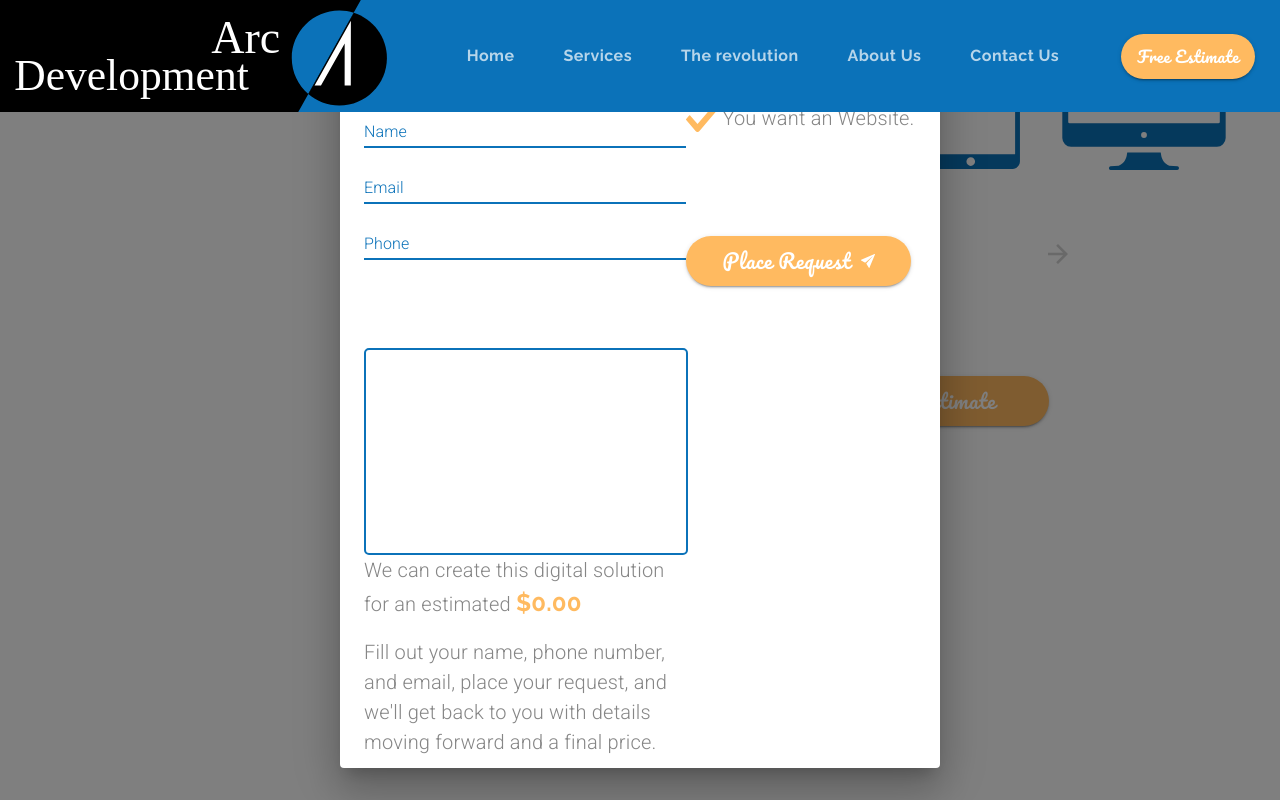
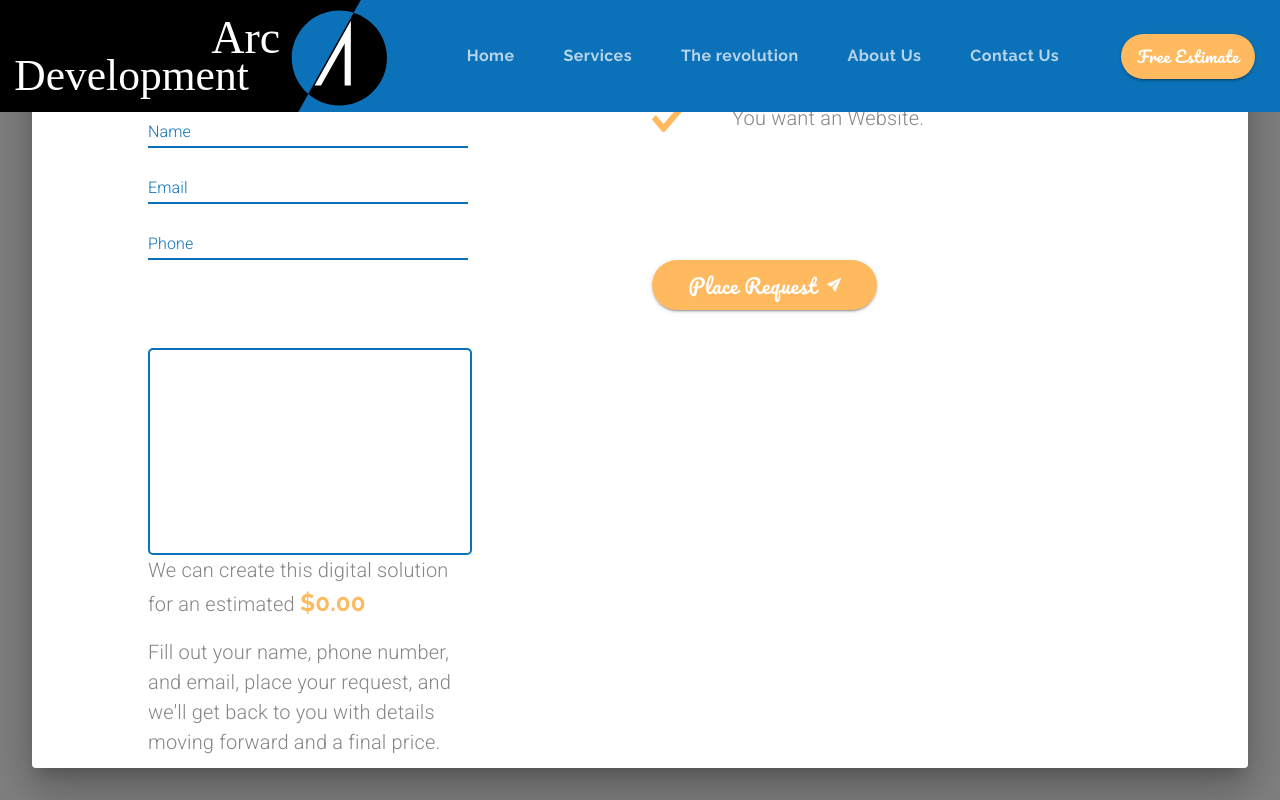
Before and after one commit to daw-maj-pl/arcdevelopment, a React (Create React App) app: page /estimate in a window 1280 px wide. Both pictures are taken after a click on the button "Get Estimate". Shown: the part 423-1223 px from the top of the page. Built offline with nearby package versions, Linux system fonts and the light colour scheme.

Commit message:
Add some styling

```diff
--- a/src/components/Estimate.js
+++ b/src/components/Estimate.js
@@ -584,11 +584,16 @@ export default function Estimate() {
 
   const softwareSelection = (
     <Grid container direction="column">
-      <Grid item container alignItems="center">
-        <Grid item>
+      <Grid
+        item
+        container
+        alignItems="center"
+        style={{ marginBottom: '1.25em' }}
+      >
+        <Grid item xs={2}>
           <img src={check} alt="checkmark" />
         </Grid>
-        <Grid item>
+        <Grid item xs={10}>
           <Typography variant="body1">
             You want {service}
             {platforms.length > 0
@@ -621,11 +626,16 @@ export default function Estimate() {
           </Typography>
         </Grid>
       </Grid>
-      <Grid item container alignItems="center">
-        <Grid item>
+      <Grid
+        item
+        container
+        alignItems="center"
+        style={{ marginBottom: '1.25em' }}
+      >
+        <Grid item xs={2}>
           <img src={check} alt="checkmark" />
         </Grid>
-        <Grid item>
+        <Grid item xs={10}>
           <Typography variant="body1">
             {'with '}
             {/* if we have features... */}
@@ -655,10 +665,10 @@ export default function Estimate() {
         </Grid>
       </Grid>
       <Grid item container alignItems="center">
-        <Grid item>
+        <Grid item xs={2}>
           <img src={check} alt="checkmark" />
         </Grid>
-        <Grid item>
+        <Grid item xs={10}>
           <Typography variant="body1">
             The custom features will be of {customFeatures.toLowerCase()}
             {`, and the project will be used by about ${users} users.`}
@@ -671,10 +681,10 @@ export default function Estimate() {
   const websiteSelection = (
     <Grid container direction="column">
       <Grid item container alignItems="center">
-        <Grid item>
+        <Grid item xs={2}>
           <img src={check} alt="checkmark" />
         </Grid>
-        <Grid item>
+        <Grid item xs={10}>
           <Typography variant="body1">
             You want{' '}
             {category === 'Basic'
@@ -825,7 +835,12 @@ export default function Estimate() {
           </Button>
         </Grid>
       </Grid>
-      <Dialog open={dialogOpen} onClose={() => setDialogOpen(false)}>
+      <Dialog
+        open={dialogOpen}
+        onClose={() => setDialogOpen(false)}
+        fullWidth
+        maxWidth="lg"
+      >
         <Grid container justifyContent="center">
           <Grid item>
             <Typography variant="h2" align="center">
@@ -834,8 +849,14 @@ export default function Estimate() {
           </Grid>
         </Grid>
         <DialogContent>
-          <Grid container>
-            <Grid item container direction="column" md={7}>
+          <Grid container justifyContent="space-around">
+            <Grid
+              item
+              container
+              direction="column"
+              md={7}
+              style={{ maxWidth: '20em' }}
+            >
               <Grid item style={{ marginBottom: '0.5em' }}>
                 <TextField
                   label="Name"
@@ -893,7 +914,13 @@ export default function Estimate() {
                 </Typography>
               </Grid>
             </Grid>
-            <Grid item container direction="column" md={5}>
+            <Grid
+              item
+              container
+              direction="column"
+              md={5}
+              style={{ maxWidth: '30em' }}
+            >
               <Grid item>
                 {questions.length > 2 ? softwareSelection : websiteSelection}
               </Grid>
```
